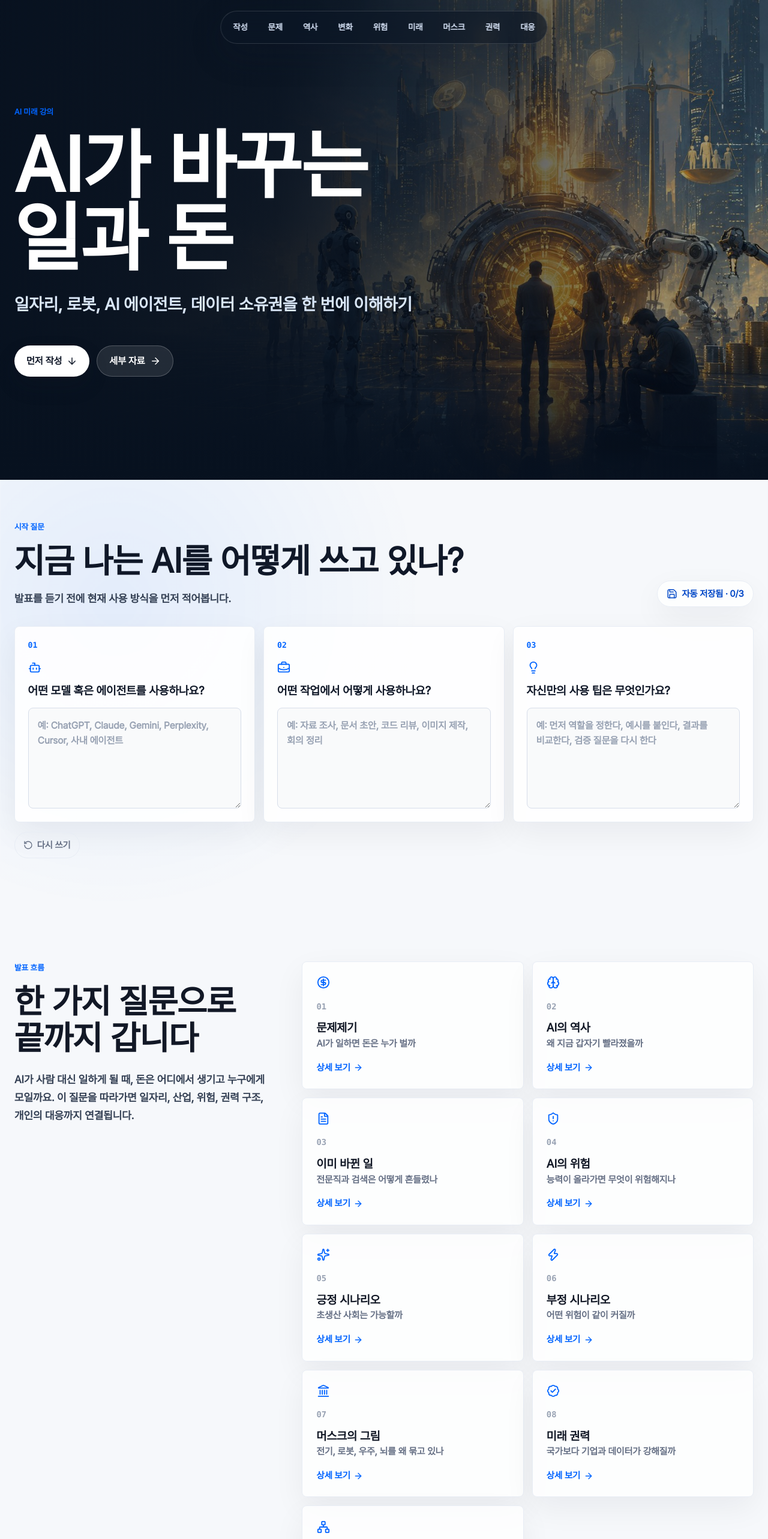
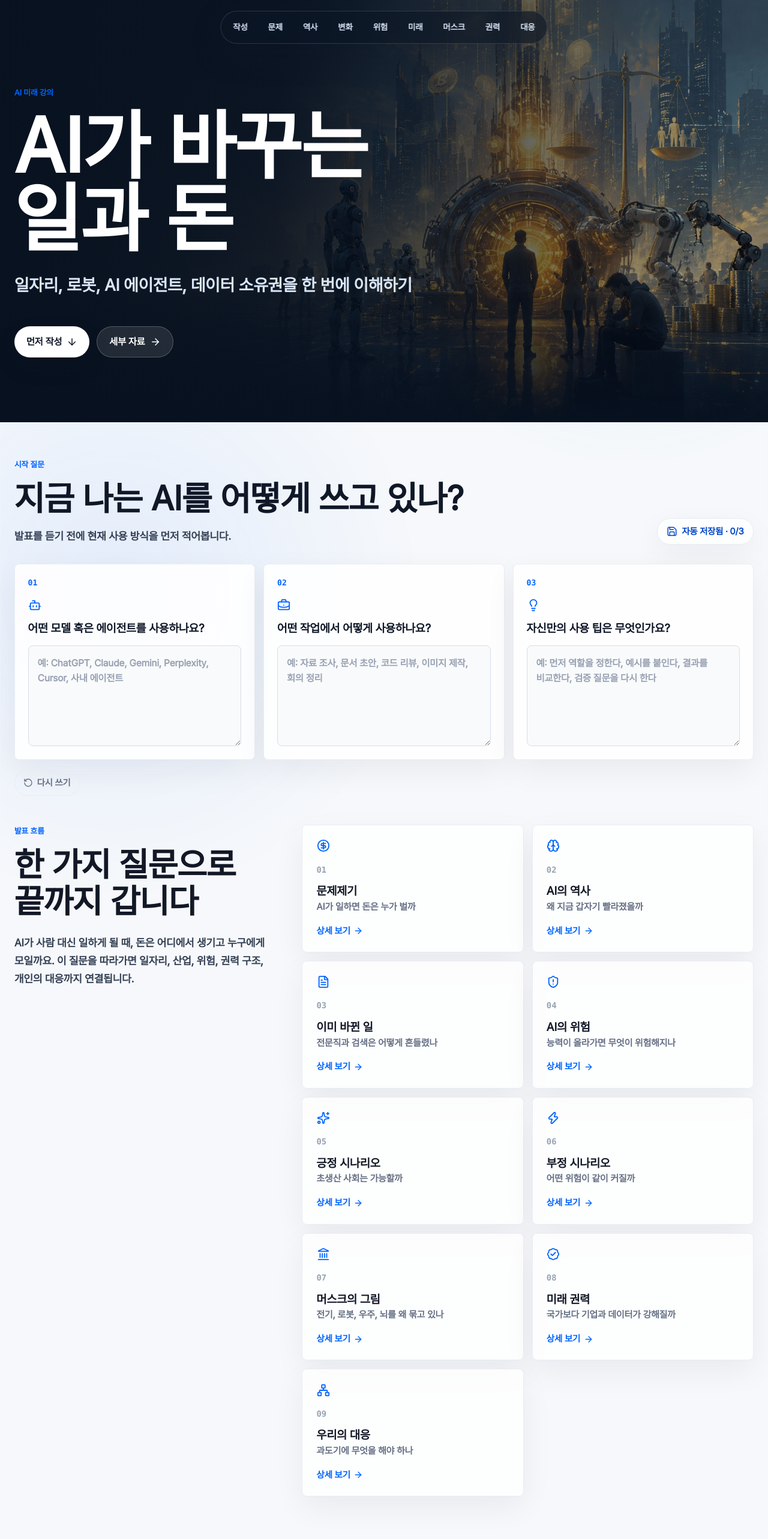
Before and after one commit to CimonLim/ai-history-to-future, a Next.js app: page / in a window 1280 px wide. Shown: the top 2566 px of the page at 60% size. Built offline with nearby package versions, Linux system fonts and the light colour scheme.

Commit message:
fix(presentation): stabilize section rendering

```diff
--- a/src/app/globals.css
+++ b/src/app/globals.css
@@ -83,7 +83,7 @@ img {
 
 .hero-section {
   position: relative;
-  min-height: 100svh;
+  min-height: clamp(42rem, 88svh, 58rem);
   overflow: clip;
   isolation: isolate;
   color: #fff;
@@ -148,7 +148,7 @@ img {
 .hero-content {
   width: min(var(--max), calc(100% - 48px));
   margin: 0 auto;
-  padding: clamp(10rem, 22vh, 16rem) 0 8rem;
+  padding: clamp(9rem, 18vh, 13rem) 0 clamp(5rem, 10vh, 7rem);
 }
 
 .hero-content h1 {
@@ -208,8 +208,7 @@ img {
 }
 
 .ai-use-section {
-  scroll-margin-top: 7rem;
-  padding: 4.25rem 0 4.25rem;
+  padding: 3.75rem 0 0.75rem;
 }
 
 .ai-use-head {
@@ -217,6 +216,7 @@ img {
   grid-template-columns: minmax(0, 1fr) auto;
   gap: 1.5rem;
   align-items: end;
+  scroll-margin-top: 7rem;
 }
 
 .ai-use-head h2 {
@@ -344,7 +344,7 @@ img {
   display: grid;
   grid-template-columns: minmax(18rem, 0.72fr) minmax(0, 1.28fr);
   gap: 3.5rem;
-  padding: 6.5rem 0 5.25rem;
+  padding: 2.25rem 0 5.25rem;
 }
 
 .brief-copy {
@@ -1538,7 +1538,7 @@ img {
   }
 
   .hero-content {
-    padding-top: 11.5rem;
+    padding: 9.5rem 0 4.5rem;
   }
 
   .hero-content h1 {
@@ -1556,6 +1556,14 @@ img {
   .story-section,
   .source-section {
     padding: 4.5rem 0;
+  }
+
+  .ai-use-section {
+    padding: 3.25rem 0 0.75rem;
+  }
+
+  .brief-section {
+    padding-top: 2rem;
   }
 
   .ai-use-head {
--- a/src/components/ai-use-note.tsx
+++ b/src/components/ai-use-note.tsx
@@ -69,8 +69,8 @@ export function AiUseNote() {
   }, [answers, loaded]);
 
   return (
-    <section className="ai-use-section" id="ai-use" aria-labelledby="ai-use-title">
-      <div className="ai-use-head">
+    <section className="ai-use-section" aria-labelledby="ai-use-title">
+      <div className="ai-use-head" id="ai-use">
         <div>
           <p className="eyebrow">시작 질문</p>
           <h2 id="ai-use-title">지금 나는 AI를 어떻게 쓰고 있나?</h2>
--- a/src/components/presentation-page.tsx
+++ b/src/components/presentation-page.tsx
@@ -401,21 +401,20 @@ export function PresentationPage() {
       <AiUseNote />
 
       <section className="brief-section" aria-labelledby="brief-title">
-        <Reveal className="brief-copy">
+        <div className="brief-copy">
           <p className="eyebrow">발표 흐름</p>
           <h2 id="brief-title">한 가지 질문으로 끝까지 갑니다</h2>
           <p>
             AI가 사람 대신 일하게 될 때, 돈은 어디에서 생기고 누구에게 모일까요. 이 질문을 따라가면 일자리,
             산업, 위험, 권력 구조, 개인의 대응까지 연결됩니다.
           </p>
-        </Reveal>
-        <Stagger className="route-grid">
+        </div>
+        <div className="route-grid">
           {typedRoute.map(([title, body], index) => {
             const Icon = sectionIcons[index] ?? Network;
             const chapter = typedChapters[index];
             return (
-              <StaggerItem key={title}>
-              <article>
+              <article key={title}>
                 <Icon size={22} />
                 <span>{String(index + 1).padStart(2, "0")}</span>
                 <strong>{title}</strong>
@@ -426,10 +425,9 @@ export function PresentationPage() {
                   </Link>
                 ) : null}
               </article>
-              </StaggerItem>
             );
           })}
-        </Stagger>
+        </div>
       </section>
 
       <section className="chapter-index" aria-labelledby="chapter-index-title">
```
